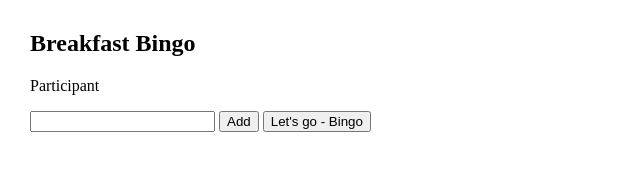
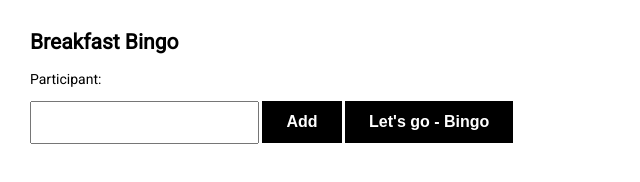
Before and after one commit to Jujaju/jujaju.github.io, a plain HTML site: page index.html in a window 1280 px wide. Shown: the whole page, without its empty margins (0-640 px from the left). Drawn offline with Linux system fonts and the light colour scheme.

Commit message:
Make it prettier - a lil bit

```diff
--- a/index.html
+++ b/index.html
@@ -1,12 +1,37 @@
 <html>
-  <body style="margin: 30px;">
+    <head>
+        <link href='https://fonts.googleapis.com/css?family=Roboto' rel='stylesheet'>
+        <style>
+        body {
+            font-family: 'Roboto'; font-size: 14px; margin: 30px;
+        }
+        input[type=text] {
+            padding: 12px 24px;
+        }
+        input[type=button] {
+            background-color: black;
+            color: white;
+            display: inline-block;
+            border: none;
+            cursor: pointer;
+            font-size: 16px;
+            font-weight: 700;
+            align-items: center;
+            padding: 12px 24px;
+        }
+        input[type=button]:hover {
+            background-color: #009fe3;
+        }
+        </style>
+    </head>
+    <body>
         <h2>
             Breakfast Bingo
         </h2>
-    <p>Participant</p>
+        <p>Participant:</p>
         <input type="text" id="input">
-    <input type=button value='Add' onClick='addElement()';>
-    <input type=button value="Let's go - Bingo" onClick='shuffle()';>
+        <input type=button class="button" value='Add' onClick='addElement()';>
+        <input type=button class="button" value="Let's go - Bingo" onClick='shuffle()';>
 
         <div id="participantlist"></div>
         <div id="resultlist"></div>
@@ -50,8 +75,6 @@
                     html += '</table>'
 
                     document.getElementById('resultlist').innerHTML = html;
-                console.log(html);
-                console.log(arr);
                 }
             }
 
```
Lines whose indentation alone changed are shown as unchanged.
